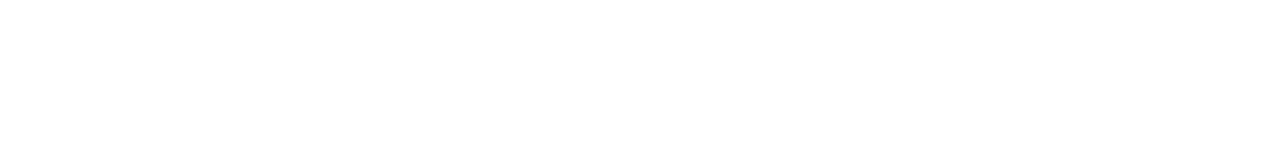
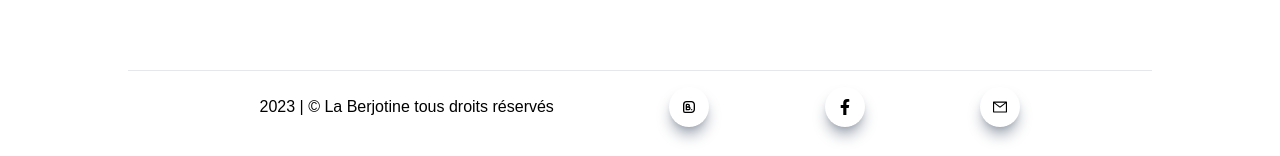
Before and after one commit to julienLeMee/la-berjotine, a Next.js app: page /contact in a window 1280 px wide. Shown: the part 2346-2502 px from the top of the page. Before the commit the page ends 2400 px from the top, so only its background shows below. Built offline with nearby package versions, Linux system fonts and the light colour scheme.

Commit message:
added footer component

```diff
--- /dev/null
+++ b/components/Footer.jsx
@@ -0,0 +1,32 @@
+import React from 'react'
+import Link from 'next/link'
+import { FaFacebookF } from 'react-icons/fa'
+import { AiOutlineMail } from 'react-icons/ai'
+import { TbBrandBooking } from 'react-icons/tb'
+
+const Footer = () => {
+  return (
+    <div className='pt-30'>
+      <div className='flex max-w-[80%] mx-auto items-center justify-evenly my-4 sm:w-[80%] border-t p-4'>
+        <p>2023 | © La Berjotine tous droits réservés</p>
+        <Link href='https://www.booking.com/hotel/fr/la-berjotine.fr.html' target='_blank'>
+          <div className='rounded-full shadow-lg shadow-gray-400 p-3 cursor-pointer hover:scale-105 hover:text-[#01647C] ease-in duration-300'>
+            <TbBrandBooking />
+          </div>
+        </Link>
+        <Link href='https://fr-fr.facebook.com/laberjotine/' target='_blank'>
+          <div className='rounded-full shadow-lg shadow-gray-400 p-3 cursor-pointer hover:scale-105 hover:text-[#01647C] ease-in duration-300'>
+            <FaFacebookF />
+          </div>
+        </Link>
+        <Link href='mailto:julemee@gmail.com' target='_blank'>
+          <div className='rounded-full shadow-lg shadow-gray-400 p-3 cursor-pointer hover:scale-105 hover:text-[#01647C] ease-in duration-300'>
+            <AiOutlineMail />
+          </div>
+        </Link>
+      </div>
+    </div>
+  )
+}
+
+export default Footer
--- a/components/Homepage.jsx
+++ b/components/Homepage.jsx
@@ -3,13 +3,13 @@
 
 const Homepage = () => {
   return (
-    <div className='flex items-center justify-center h-screen mb-12 bg-fixed bg-center bg-cover custom-img'>
-      <div className='absolute top-0 left-0 right-0 bottom-0 bg-black/30 z-[2]' />
+    <div className='flex items-center justify-center h-screen bg-fixed bg-center bg-cover custom-img'>
+      <div className='absolute top-0 left-0 right-0 bottom-0 bg-black/20 z-[2]' />
       <div className='p-5 text-white z-[2]'>
         <h1 className='text-5xl'>LA BERJOTINE</h1>
-        <p className='py-5 text-xl'>Chambres d'hôtes</p>
-        <Link href='/contact'>
-          <p className='text-center w-20 py-2 rounded-lg bg-white text-gray-700 text-sm cursor-pointer hover:scale-105 hover:text-[#01647C] duration-300'>Contact</p>
+        <p className='py-5 text-xl'>Un coin de paradis au coeur du charolais</p>
+        <Link href='https://www.booking.com/hotel/fr/la-berjotine.fr.html'>
+          <p className='text-center w-24 py-2 rounded-lg bg-white text-gray-700 text-sm cursor-pointer hover:scale-105 hover:text-[#01647C] duration-300'>Réserver</p>
         </Link>
       </div>
     </div>
--- a/components/Navbar.jsx
+++ b/components/Navbar.jsx
@@ -3,7 +3,7 @@
 import React, { useEffect, useState } from 'react'
 import { FaLinkedinIn, FaGithub, FaTwitter } from 'react-icons/fa'
 import { AiOutlineClose, AiOutlineMail, AiOutlineMenu } from 'react-icons/ai'
-import navLogoImg from './../public/assets/berjotine-logo.png'
+import navLogoImg from './../public/assets/LogoBerjotine.png'
 
 const Navbar = () => {
   const [nav, setNav] = useState(false)
--- a/components/Slider.jsx
+++ b/components/Slider.jsx
@@ -19,7 +19,7 @@
   }
 
   return (
-    <div id='gallery' className='max-w-[1100px] mx-auto'>
+    <div id='gallery' className='max-w-[80%] mx-auto'>
       <h1 className='text-2xl font-bold text-center p-4'>Gallerie</h1>
       <div className='relative flex justify-center p-4'>
 
--- a/pages/_app.js
+++ b/pages/_app.js
@@ -1,9 +1,11 @@
 import '../styles/globals.css'
 import Navbar from '../components/Navbar'
+import Footer from '@/components/Footer'
 
 export default function App({ Component, pageProps }) {
   return <>
       <Navbar />
       <Component {...pageProps} />
+      <Footer />
     </>
 }
--- a/styles/globals.css
+++ b/styles/globals.css
@@ -13,5 +13,5 @@
 
 .custom-img {
   /* background-image: url('https://images.unsplash.com/photo-1586105251261-72a756497a11?ixlib=rb-4.0.3&ixid=MnwxMjA3fDB8MHxwaG90by1wYWdlfHx8fGVufDB8fHx8&auto=format&fit=crop&w=1258&q=80') */
-  background-image: url('../public/assets/berjotine-homepage.jpg')
+  background-image: url('../public/assets/berjotine-homepage-2.jpg')
 }
```
Also changed, not shown: public/assets/LogoBerjotine.png (added), 1 other file (tests, documents, lock files or other folders).
